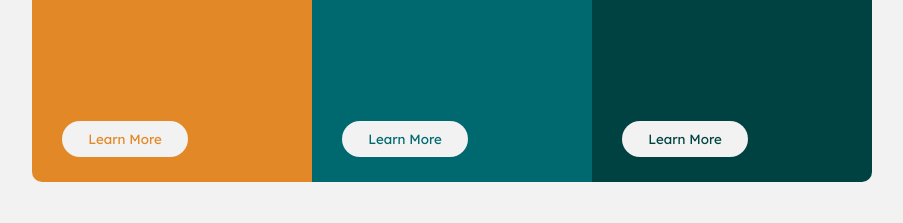
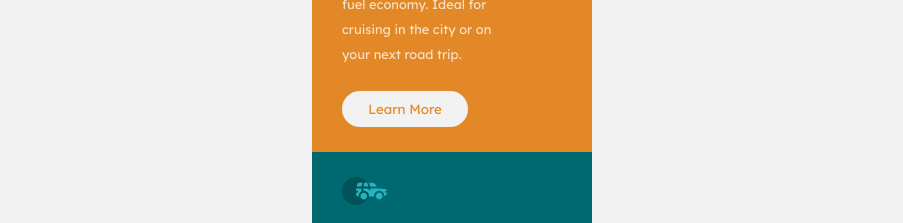
Before and after one commit to Gonzalop0210/FrontendMentor-septima-solucion, a plain HTML site: page index.html in a window 1280 px wide. Shown: the part 443-666 px from the top of the page, without its empty margins (188-1091 px from the left). Drawn offline with Linux system fonts and the light colour scheme.

Commit message:
Solucion 7 terminado

```diff
--- a/index.html
+++ b/index.html
@@ -9,6 +9,7 @@
     <link rel="preconnect" href="https://fonts.gstatic.com" crossorigin>
     <link href="https://fonts.googleapis.com/css2?family=Big+Shoulders+Display:wght@700&family=Lexend+Deca&display=swap" rel="stylesheet">
     <link rel="stylesheet" href="style.css">
+    <link rel="stylesheet" href="style-mobile.css">
 </head>
 <body>
     <main class="container__main">
--- /dev/null
+++ b/style-mobile.css
@@ -0,0 +1,25 @@
+@media only screen and (min-width: 200px) and (max-width: 1339px) {
+    .container__main {
+        flex-direction: column;
+        margin-top: 60%;
+    }
+
+    .card__container {
+        height: 350px;
+    }
+
+    .paragraph {
+        margin-bottom: 0;
+    }
+
+    .card__sedans {
+        border-top-right-radius: 10px;
+        border-bottom-left-radius: 0;
+    }
+
+    .card__luxury {
+        border-top-right-radius: 0;
+        border-bottom-left-radius: 10px;
+        margin-bottom: 10%;
+    }
+}
```
